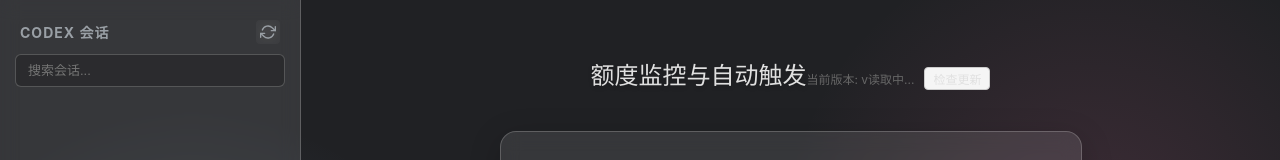
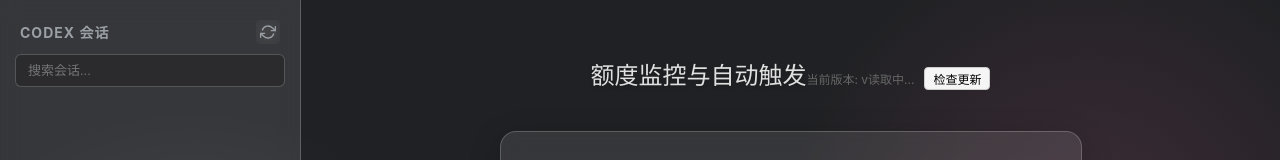
Before and after one commit to umuo/codex-overdrive, a React (Vite) app: page / in a window 1280 px wide. Shown: the top 160 px of the page. Built offline with nearby package versions, Linux system fonts and the light colour scheme.

Commit message:
fix: prevent multiple clicks on update check

```diff
--- a/package.json
+++ b/package.json
@@ -1,7 +1,7 @@
 {
   "name": "codex-monitor-app",
   "private": true,
-  "version": "0.1.3",
+  "version": "0.1.4",
   "type": "module",
   "scripts": {
     "dev": "vite",
--- a/src-tauri/tauri.conf.json
+++ b/src-tauri/tauri.conf.json
@@ -1,7 +1,7 @@
 {
   "$schema": "https://schema.tauri.app/config/2",
   "productName": "codex-monitor-app",
-  "version": "0.1.3",
+  "version": "0.1.4",
   "identifier": "com.gitsilence.codex-monitor-app",
   "build": {
     "beforeDevCommand": "npm run dev",
--- a/src/App.tsx
+++ b/src/App.tsx
@@ -36,13 +36,17 @@ function App() {
   const [updateProgress, setUpdateProgress] = useState<number>(0);
   const [currentVersion, setCurrentVersion] = useState<string>("读取中...");
 
+  const [isCheckingUpdate, setIsCheckingUpdate] = useState(false);
+
   useEffect(() => {
     checkUpdate();
   }, []);
 
   const checkUpdate = async (manual = false) => {
+    if (isCheckingUpdate) return;
     try {
       if (manual) {
+        setIsCheckingUpdate(true);
         setCurrentVersion("检测中...");
       }
       const { getVersion } = await import('@tauri-apps/api/app');
@@ -61,6 +65,10 @@ function App() {
       console.error("Update check failed", e);
       if (manual) {
         alert("检查更新失败: " + e);
+      }
+    } finally {
+      if (manual) {
+        setIsCheckingUpdate(false);
       }
     }
   };
@@ -392,10 +400,11 @@ function App() {
           <div style={{ display: 'flex', alignItems: 'center', gap: '10px' }}>
             <span style={{ fontSize: '12px', color: '#666' }}>当前版本: v{currentVersion}</span>
             <button
-              style={{ fontSize: '12px', padding: '2px 8px', borderRadius: '4px', border: '1px solid #ccc', background: '#f5f5f5', cursor: 'pointer' }}
+              style={{ fontSize: '12px', padding: '2px 8px', borderRadius: '4px', border: '1px solid #ccc', background: isCheckingUpdate ? '#e0e0e0' : '#f5f5f5', cursor: isCheckingUpdate ? 'not-allowed' : 'pointer', color: isCheckingUpdate ? '#999' : '#000' }}
               onClick={() => checkUpdate(true)}
+              disabled={isCheckingUpdate}
             >
-              检查更新
+              {isCheckingUpdate ? '检测中...' : '检查更新'}
             </button>
           </div>
         </div>
```
Also changed, not shown: 1 other file (tests, documents, lock files or other folders).
